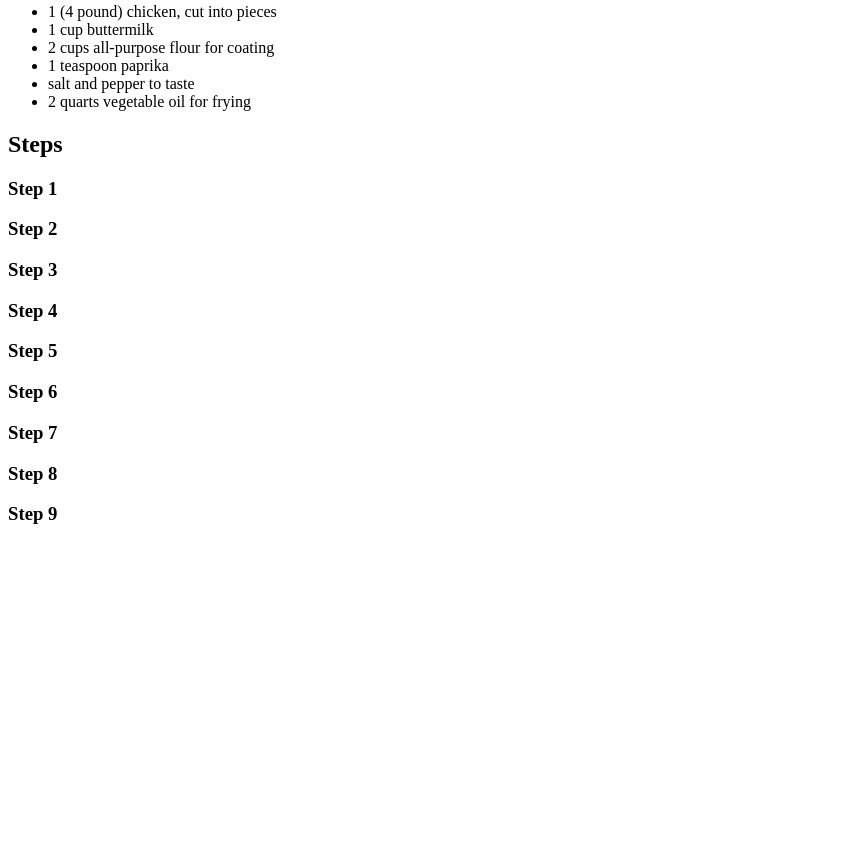
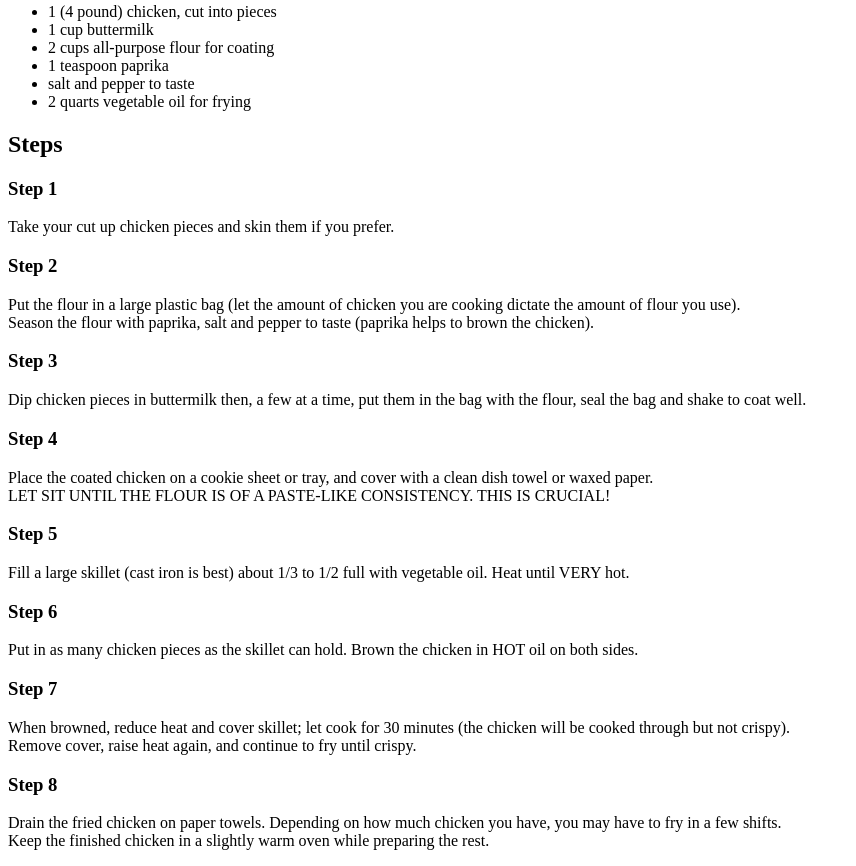
Before and after one commit to GiorgosGantsios/html_recipes, a plain HTML site: page recipes/chicken.html in a window 1280 px wide. Shown: the part 666-1532 px from the top of the page, without its empty margins (0-856 px from the left). Before the commit the page ends 1210 px from the top, so only its background shows below. Drawn offline with Linux system fonts and the light colour scheme.

Commit message:
Added description of steps in chicken.html

```diff
--- a/recipes/chicken.html
+++ b/recipes/chicken.html
@@ -22,14 +22,24 @@
     </ul>
     <h2>Steps</h2>
     <h3>Step 1</h3>
+    <p>Take your cut up chicken pieces and skin them if you prefer.</p>
     <h3>Step 2</h3>
+    <p>Put the flour in a large plastic bag (let the amount of chicken you are cooking dictate the amount of flour you use).<br>
+    Season the flour with paprika, salt and pepper to taste (paprika helps to brown the chicken).</p>
     <h3>Step 3</h3>
+    <p>Dip chicken pieces in buttermilk then, a few at a time, put them in the bag with the flour, seal the bag and shake to coat well.</p>
     <h3>Step 4</h3>
+    <p>Place the coated chicken on a cookie sheet or tray, and cover with a clean dish towel or waxed paper.<br>
+        LET SIT UNTIL THE FLOUR IS OF A PASTE-LIKE CONSISTENCY. THIS IS CRUCIAL!</p>
     <h3>Step 5</h3>
+    <p>Fill a large skillet (cast iron is best) about 1/3 to 1/2 full with vegetable oil. Heat until VERY hot.</p>
     <h3>Step 6</h3>
+    <p>Put in as many chicken pieces as the skillet can hold. Brown the chicken in HOT oil on both sides.</p>
     <h3>Step 7</h3>
+    <p>When browned, reduce heat and cover skillet; let cook for 30 minutes (the chicken will be cooked through but not crispy).<br>
+        Remove cover, raise heat again, and continue to fry until crispy.</p>
     <h3>Step 8</h3>
-    <h3>Step 9</h3>
-
+    <p>Drain the fried chicken on paper towels. Depending on how much chicken you have, you may have to fry in a few shifts.<br>
+        Keep the finished chicken in a slightly warm oven while preparing the rest.</p>
 </body>
 </html>
```
